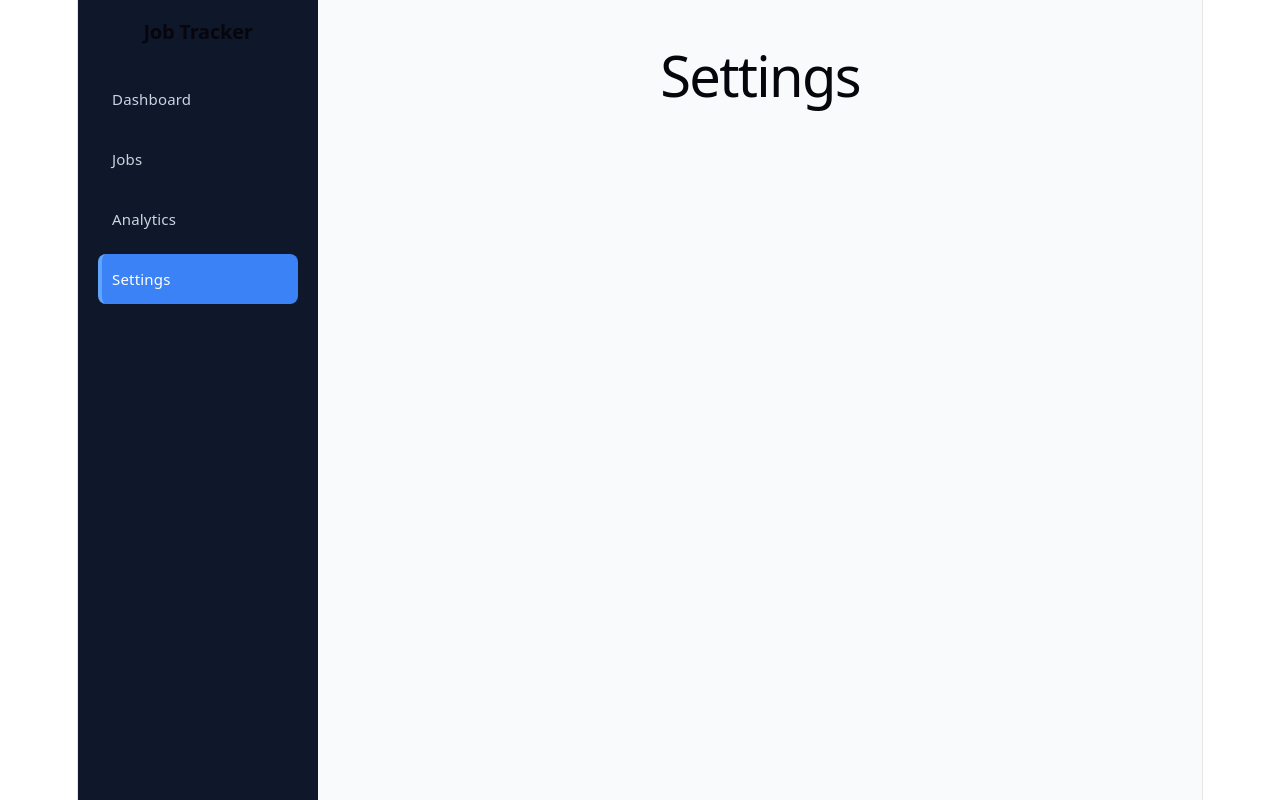
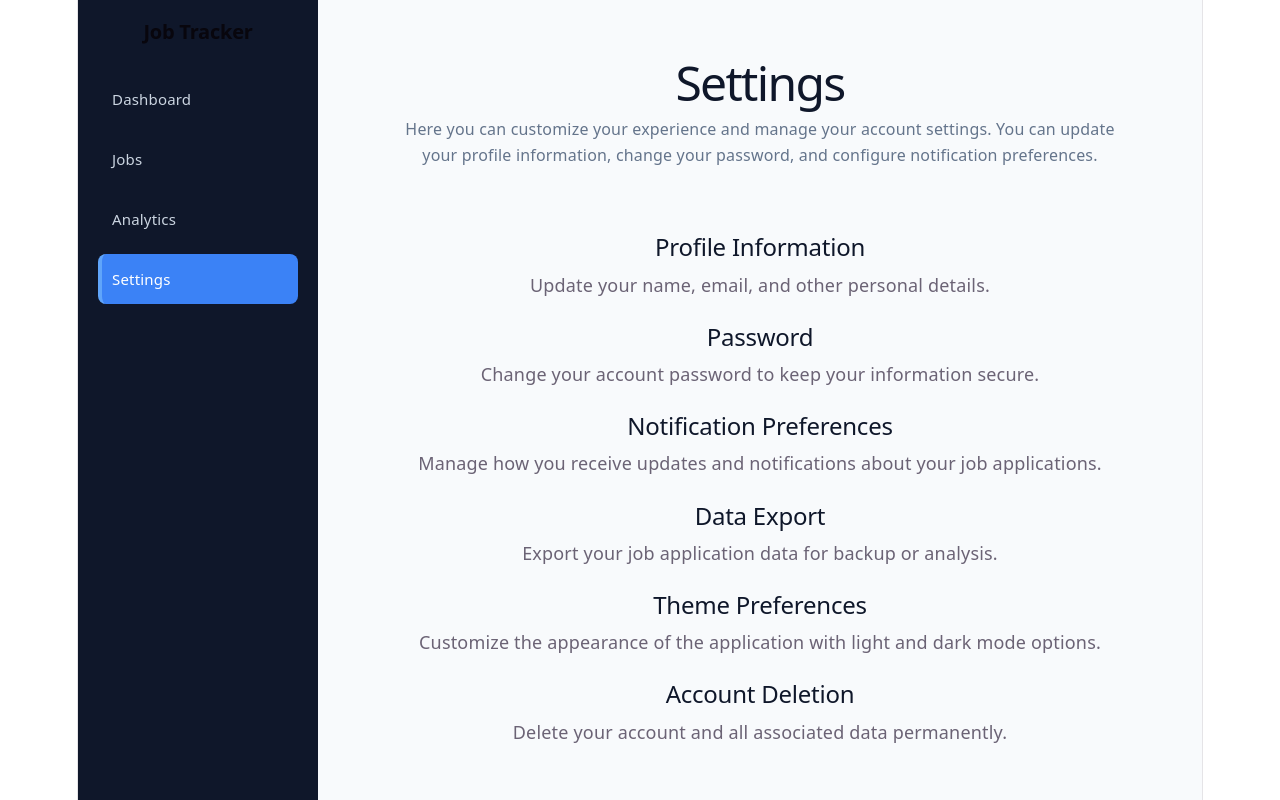
Before and after one commit to Cluna-18/job-tracker, a React (Vite) app: page /settings in a window 1280 px wide. Built offline with nearby package versions, Linux system fonts and the light colour scheme; no server answers.

Commit message:
Added handler if no jobs exist and post appropriate message. Same handler if no jobs match filtered jobs.

```diff
--- /dev/null
+++ b/src/css/Settings.css
@@ -0,0 +1,28 @@
+.settings-page {
+  display: flex;
+  flex-direction: column;
+  gap: 40px;
+  padding: 40px;}
+
+.settings-header h1 {
+  font-size: 48px;
+  color: #0f172a;
+  margin: 0;
+}
+
+.settings-header p {
+  margin-top: 20px;
+  font-size: 16px;
+  color: #64748b;
+}
+
+.settings-content {
+  gap: 40px;
+}
+
+.settings-content h2 {
+  font-size: 24px;
+  color: #0f172a;
+  margin-bottom: 10px;
+  margin-top: 25px;
+}
--- a/src/pages/Analytics.jsx
+++ b/src/pages/Analytics.jsx
@@ -54,7 +54,7 @@ function Analytics({ jobs}){
             <hr style={{ border: "none", borderTop: "2px solid black", width: "100%" }} />
             <div className ="rates-section">
                 <h2>Application Status Distribution</h2>
-                <div className="chart-placeholder">
+                <div className="statistics-container">
                     <div className="rates-grid">
                         {rates.map((stat, index) => (
                         <div className="rates-card" key={index}>
--- a/src/pages/Dashboard.jsx
+++ b/src/pages/Dashboard.jsx
@@ -18,6 +18,20 @@ function Dashboard({ jobs }) {
   ];
 
   const recentApplications = [...jobs].slice(-3).reverse();
+
+  if (jobs == null || jobs.length === 0) {
+    return (
+      <div className="dashboard-page">
+        <div className="dashboard-header">
+          <h1>Dashboard</h1>
+          <p>Track your applications and monitor your progress.</p>
+        </div>
+        <p style={{ textAlign: "center", marginTop: "50px", fontSize: "18px", color: "#64748b" }}>
+          No applications found. Start adding jobs to see your dashboard stats!
+        </p>
+      </div>
+    );
+  }
 
   return (
     <div className="dashboard-page">
--- a/src/pages/Jobs.jsx
+++ b/src/pages/Jobs.jsx
@@ -274,6 +274,11 @@ const handleEdit = (job) => {
         </form>
       )}
 
+      {sortedJobs.length === 0 && (
+        <p style={{ textAlign: "center", marginTop: "50px", fontSize: "18px", color: "#64748b" }}>
+          No applications match the selected filter/sort criteria.
+        </p>
+      )}
       <div className="jobs-list">
         {sortedJobs.map((job) => (
           <JobCard
--- a/src/pages/Settings.jsx
+++ b/src/pages/Settings.jsx
@@ -1,7 +1,40 @@
+import "../css/Settings.css"
+
 function Settings(){
     return(
-        <div>
-            <h1>Settings</h1>
+        <div className="settings-page">
+            <div className="settings-header">
+                <h1>Settings</h1>
+                <p>Here you can customize your experience and manage your account settings.
+                    You can update your profile information, change your password, and configure notification preferences.
+                </p>
+            </div>
+            <div className="settings-content">
+                <div className="setting-option">
+                    <h2>Profile Information</h2>
+                    <p>Update your name, email, and other personal details.</p>
+                </div>
+                <div className="setting-option">
+                    <h2>Password</h2>
+                    <p>Change your account password to keep your information secure.</p>
+                </div>
+                <div className="setting-option">
+                    <h2>Notification Preferences</h2>
+                    <p>Manage how you receive updates and notifications about your job applications.</p>
+                </div>
+                <div className="setting-option">
+                    <h2>Data Export</h2>
+                    <p>Export your job application data for backup or analysis.</p>
+                </div>
+                <div className="setting-option">
+                    <h2>Theme Preferences</h2>
+                    <p>Customize the appearance of the application with light and dark mode options.</p>
+                </div>
+                <div className="setting-option">
+                    <h2>Account Deletion</h2>
+                    <p>Delete your account and all associated data permanently.</p>
+                </div>
+            </div>
         </div>
     )
 }
```
